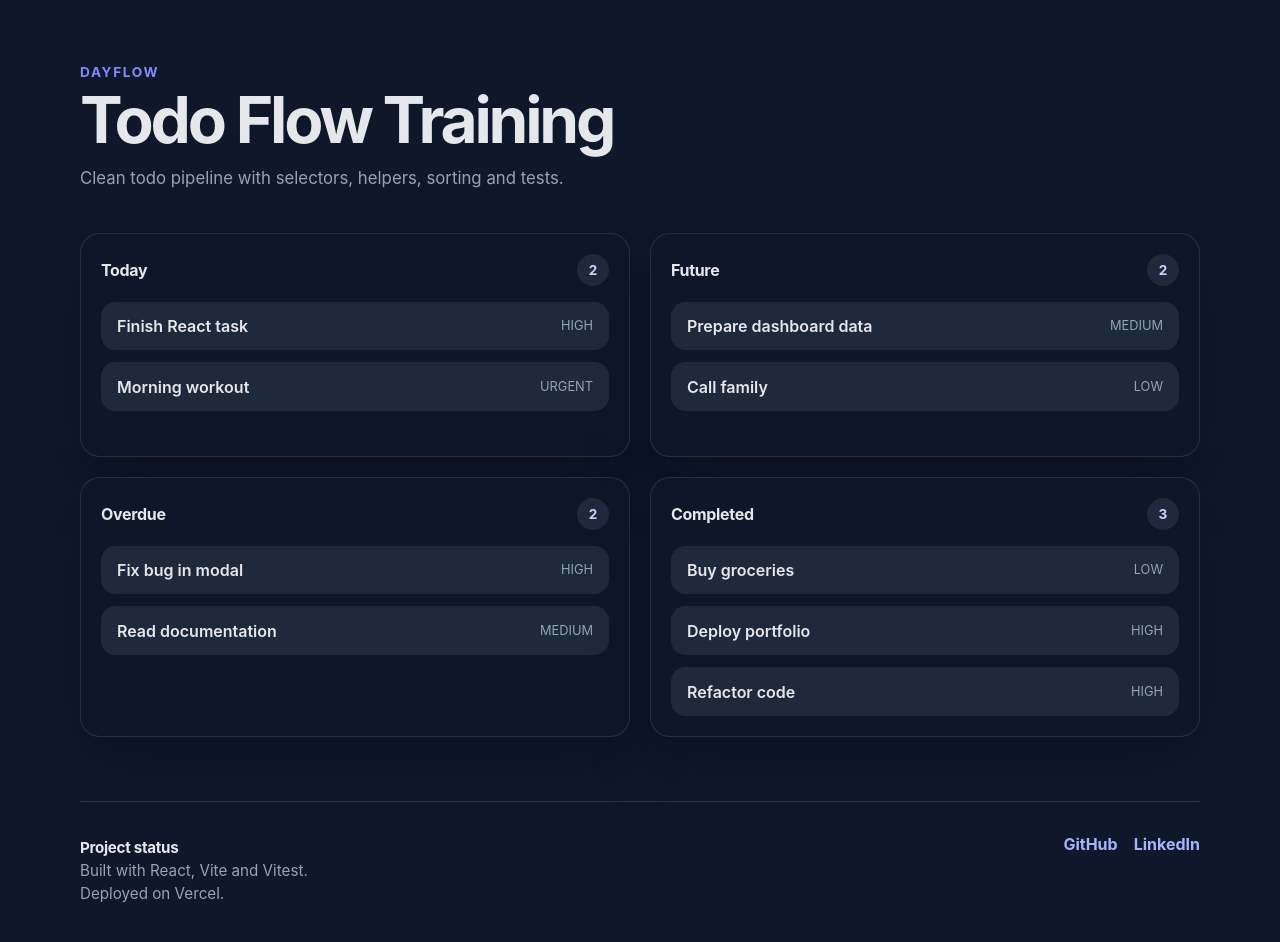
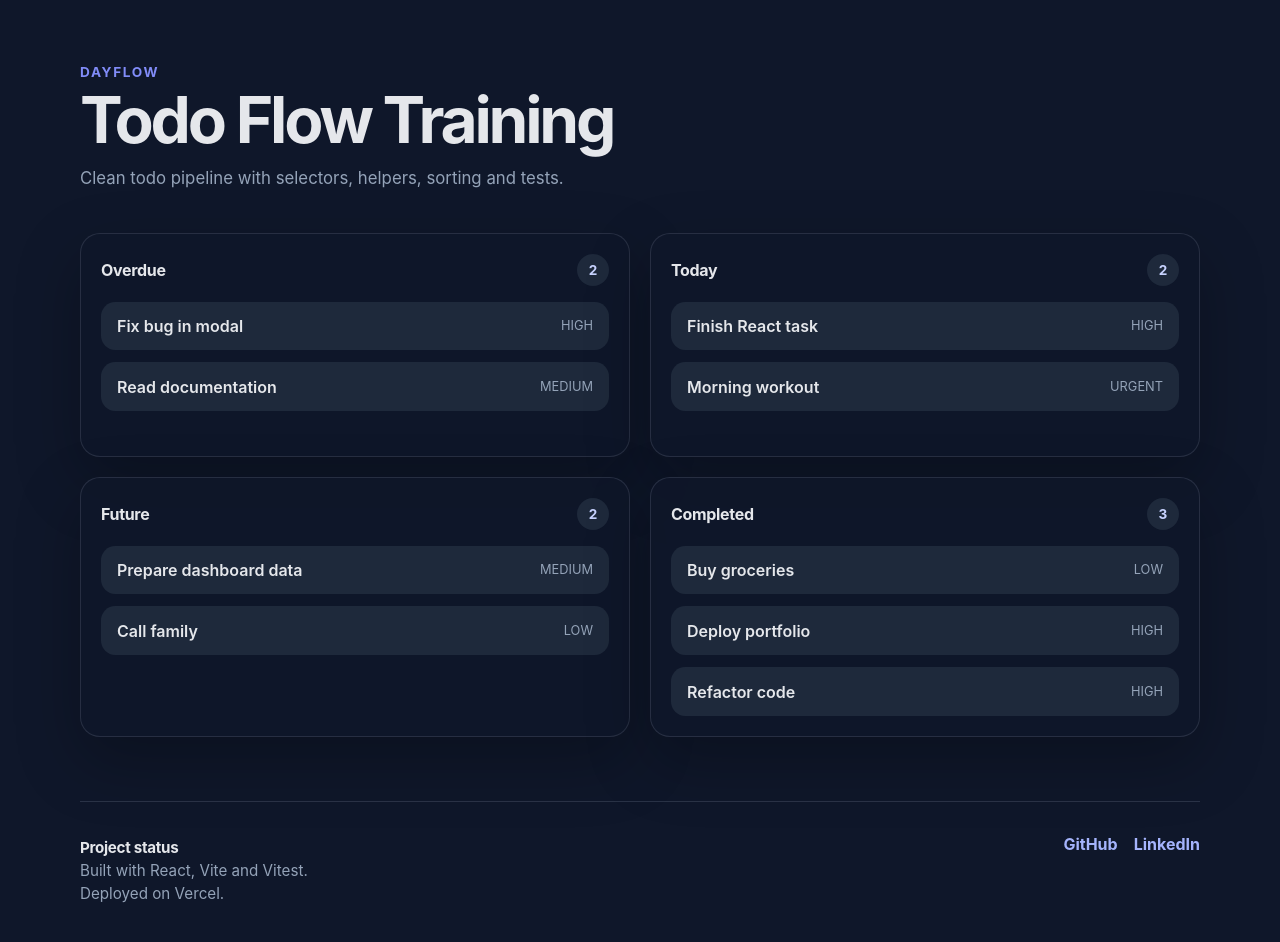
Before and after one commit to lukanogaj/dayflow, a React (Vite) app: page / in a window 1280 px wide. Shown: the top 942 px of the page. Built offline with nearby package versions, Linux system fonts and the light colour scheme.

Commit message:
Improve todo section empty states

```diff
--- a/src/components/TodoFlow.jsx
+++ b/src/components/TodoFlow.jsx
@@ -14,12 +14,23 @@ const TodoFlowTraining = () => {
 	const completedTodos = getCompletedTodosSorted(mockTodos);
 
 	const todoSections = [
-		{ heading: "Today", todos: todayTodos },
-		{ heading: "Future", todos: futureTodos },
-		{ heading: "Overdue", todos: overdueTodos },
-		{ heading: "Completed", todos: completedTodos },
+		{
+			heading: "Overdue",
+			todos: overdueTodos,
+			emptyMessage: "No Overdue Tasks",
+		},
+		{ heading: "Today", todos: todayTodos, emptyMessage: "No tasks for today" },
+		{
+			heading: "Future",
+			todos: futureTodos,
+			emptyMessage: "No upcoming tasks",
+		},
+		{
+			heading: "Completed",
+			todos: completedTodos,
+			emptyMessage: "No completed tasks",
+		},
 	];
-
 	return (
 		<main className='app-shell'>
 			<header className='app-header'>
--- a/src/components/TodoSection.jsx
+++ b/src/components/TodoSection.jsx
@@ -1,6 +1,6 @@
 import TodoItem from "./TodoItem";
 
-const TodoSection = ({ todos, heading }) => {
+const TodoSection = ({ todos, heading, emptyMessage }) => {
 	return (
 		<section className='todo-section'>
 			<div className='section-header'>
@@ -9,7 +9,7 @@ const TodoSection = ({ todos, heading }) => {
 			</div>
 
 			{todos.length === 0 ? (
-				<p className='empty-state'>No todos yet</p>
+				<p className='empty-state'>{emptyMessage}</p>
 			) : (
 				<ul className='todo-list'>
 					{todos.map((todo) => (
```
